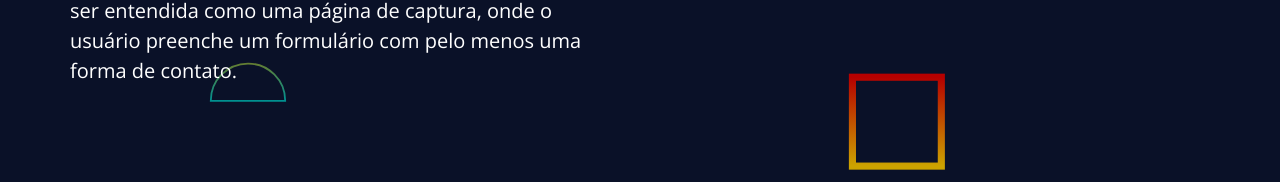
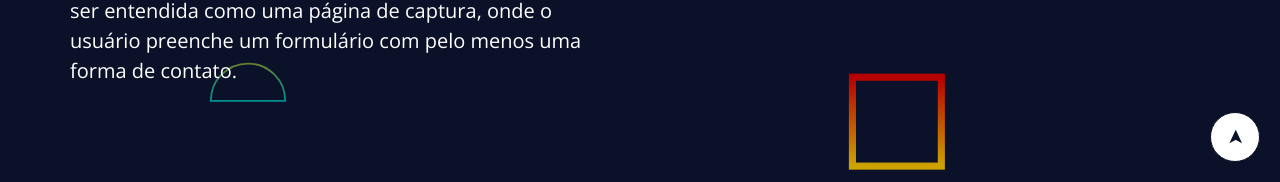
Before and after one commit to igor02b1/landing-page-2, a plain HTML site: page index.html in a window 1280 px wide. Shown: the part 618-800 px from the top of the page. Drawn offline with nearby package versions, Linux system fonts and the light colour scheme.

Commit message:
feat: add a back to top button

```diff
--- a/assets/css/style.css
+++ b/assets/css/style.css
@@ -178,6 +178,22 @@
     display: none;
 }
 
+.back-to-top{
+    position: fixed;
+    bottom: 2rem;
+    right: 2rem;
+    background: var(--white-color);
+    width: 5rem;
+    height: 5rem;
+    display: flex;
+    justify-content: center;
+    align-items: center;
+    border-radius: 50%;
+    color: var(--primary-color);
+    transform: rotate(-90deg);
+    border: 0.1rem solid var(--primary-color);
+}
+
 @media(max-width: 800px){
     .intro-content, .grid {
         grid-template-columns: 1fr;
--- a/index.html
+++ b/index.html
@@ -255,5 +255,7 @@
     <footer id="footer" class="white-bg footer">
         <p><a rel="nofollow" target="_blank" href="https://github.com/igor02b1">Feito por Igor &clubs;</a></p>
     </footer>
+
+    <a class="back-to-top" href="#">➤</a>
 </body>
 </html>
```
